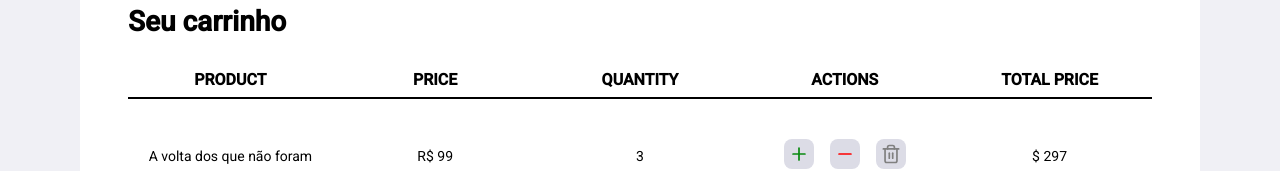
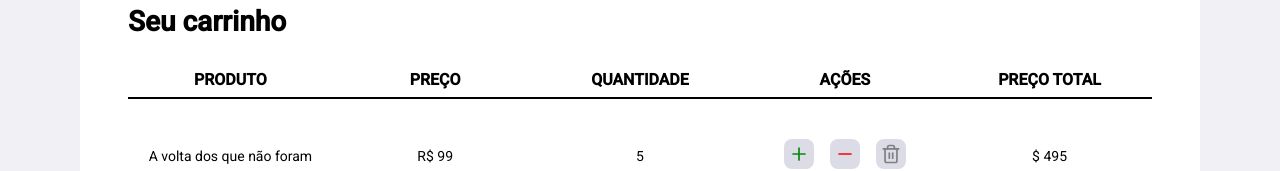
Before and after one commit to NatanBB/libproject, a React (Create React App) app: page /cart in a window 1280 px wide. Shown: the part 220-391 px from the top of the page. Built offline with nearby package versions, Linux system fonts and the light colour scheme; data requests are answered from the project's data file.

Commit message:
fix: types and cart page

```diff
--- a/server.json
+++ b/server.json
@@ -34,7 +34,7 @@
       "title": "A volta dos que não foram",
       "description": "Interdum posuere enim donec nunc lacinia lobortis, volutpat leo blandit libero per euismod dictumst, nullam ullamcorper etiam aliquam molestie. sit nunc mi donec eleifend neque ac risus, inceptos ultricies metus conubia suscipit ad augue non, ad nisi risus vehicula tincidunt odio",
       "price": "99",
-      "qtd": 3
+      "qtd": 5
     }
   ],
   "category": [
--- a/src/Pages/Cart/index.tsx
+++ b/src/Pages/Cart/index.tsx
@@ -4,12 +4,15 @@ import './styles.css';
 import { Link, useNavigate } from 'react-router-dom';
 import { FiMinus, FiPlus, FiPower, FiTrash2 } from 'react-icons/fi';
 import { api } from '../../services/api';
-import { CartProps } from '../Home/homeTypes';
+import { CartProps } from '../../globalTypes';
 
 export default function Cart() {
 
   //#region data
   const [cart, setCart] = useState<CartProps[]>([]);
+  const [update, setUpdate] = useState<Boolean>(false);
+  const [resp, setResp] = useState<Boolean>(false);
+
   const total: any[] = [];
   cart.forEach(item => {
     total.push(item.qtd * item.price)
@@ -25,7 +28,15 @@ export default function Cart() {
     handleData();
   }, [])
 
+  useEffect(() => {
+    if(update == true){
+      handleData();
+      setResp(false);
+    }
+  }, [update])
+
   const handleData = async () => {
+    setUpdate(false)
     const { data } = await api.get('cart');
     setCart(data);
   }
@@ -44,17 +55,26 @@ export default function Cart() {
     handleData();
   }
 
-  const handleAddQtd = async (item: CartProps) => {
+  const handleAddQtd = async (item: CartProps, e: React.MouseEvent<SVGElement, MouseEvent>) => {
+    e.preventDefault();
     const qtd = { qtd: item.qtd++ }
-    await api.patch(`cart/${item.id}`, qtd)
+    await api.patch(`cart/${item.id}`, qtd).then(res => setResp(true))
+    if(resp == true){
+      setUpdate(true)
+    }
   }
 
-  const handleRemoveQtd = async (item: CartProps) => {
+  const handleRemoveQtd = async (item: CartProps, e: React.MouseEvent<SVGElement, MouseEvent>) => {
+    e.preventDefault();
     if (item.qtd > 0) {
       const qtd = { qtd: item.qtd-- }
-      await api.patch(`cart/${item.id}`, qtd)
+      await api.patch(`cart/${item.id}`, qtd).then(res => setResp(true))
+      if(resp == true){
+        setUpdate(true)
+      }
     } else if (item.qtd <= 0) {
       await api.delete(`cart/${item.id}`)
+      handleData();
     }
   }
   //#endregion
@@ -75,11 +95,11 @@ export default function Cart() {
         <div className={"borderContainer"}>
           <h1>Seu carrinho</h1>
           <div className={"header"}>
-            <div>Product</div>
-            <div>Price</div>
-            <div>Quantity</div>
-            <div>Actions</div>
-            <div>Total Price</div>
+            <div>Produto</div>
+            <div>Preço</div>
+            <div>Quantidade</div>
+            <div>Ações</div>
+            <div>Preço Total</div>
           </div>
           {cart.map(item => (
             <div className={"body"}>
@@ -87,8 +107,8 @@ export default function Cart() {
               <p>R$ {item.price}</p>
               <p>{item.qtd}</p>
               <div>
-                <FiPlus size={16} color="#088a0f" className={"buttons"} onClick={e => handleAddQtd(item)} />
-                <FiMinus size={16} color="red" className={"buttons"} onClick={e => handleRemoveQtd(item)} />
+                <FiPlus size={16} color="#088a0f" className={"buttons"} onClick={e => handleAddQtd(item, e)} />
+                <FiMinus size={16} color="red" className={"buttons"} onClick={e => handleRemoveQtd(item, e)} />
                 <FiTrash2 size={16} color="grey" className={"buttons"} onClick={e => handleDelete(item.id)} />
               </div>
               <p>$ {item.qtd * item.price}</p>
--- a/src/Pages/Home/index.tsx
+++ b/src/Pages/Home/index.tsx
@@ -6,7 +6,7 @@ import './styles.css';
 import { useState } from 'react';
 import { api } from '../../services/api';
 import { useEffect } from 'react';
-import { Book } from './homeTypes';
+import { Book } from '../../globalTypes';
 // import { toastr } from 'react-redux-toastr'
 
 export default function Home() {
--- a/src/Pages/Marketplace/index.tsx
+++ b/src/Pages/Marketplace/index.tsx
@@ -1,7 +1,7 @@
 import React, { useEffect, useState } from 'react';
 import { Link, useNavigate } from 'react-router-dom';
 import { FiFileText, FiPower, FiShoppingCart } from 'react-icons/fi';
-import { Book, UserProps } from '../Home/homeTypes';
+import { Book, UserProps } from '../../globalTypes';
 import { api } from '../../services/api';
 
 export default function Marketplace() {
--- a/src/Pages/Registration/index.tsx
+++ b/src/Pages/Registration/index.tsx
@@ -2,7 +2,7 @@ import React, { useEffect, useState } from 'react';
 import { Link } from 'react-router-dom';
 import { FiArrowLeft } from 'react-icons/fi'
 import Select from 'react-select';
-import { CategoryProps } from '../Home/homeTypes';
+import { CategoryProps } from '../../globalTypes';
 
 import './styles.css';
 import { api } from '../../services/api';
```
Also changed, not shown: src/globalTypes.ts (renamed from src/Pages/Home/homeTypes.ts).
